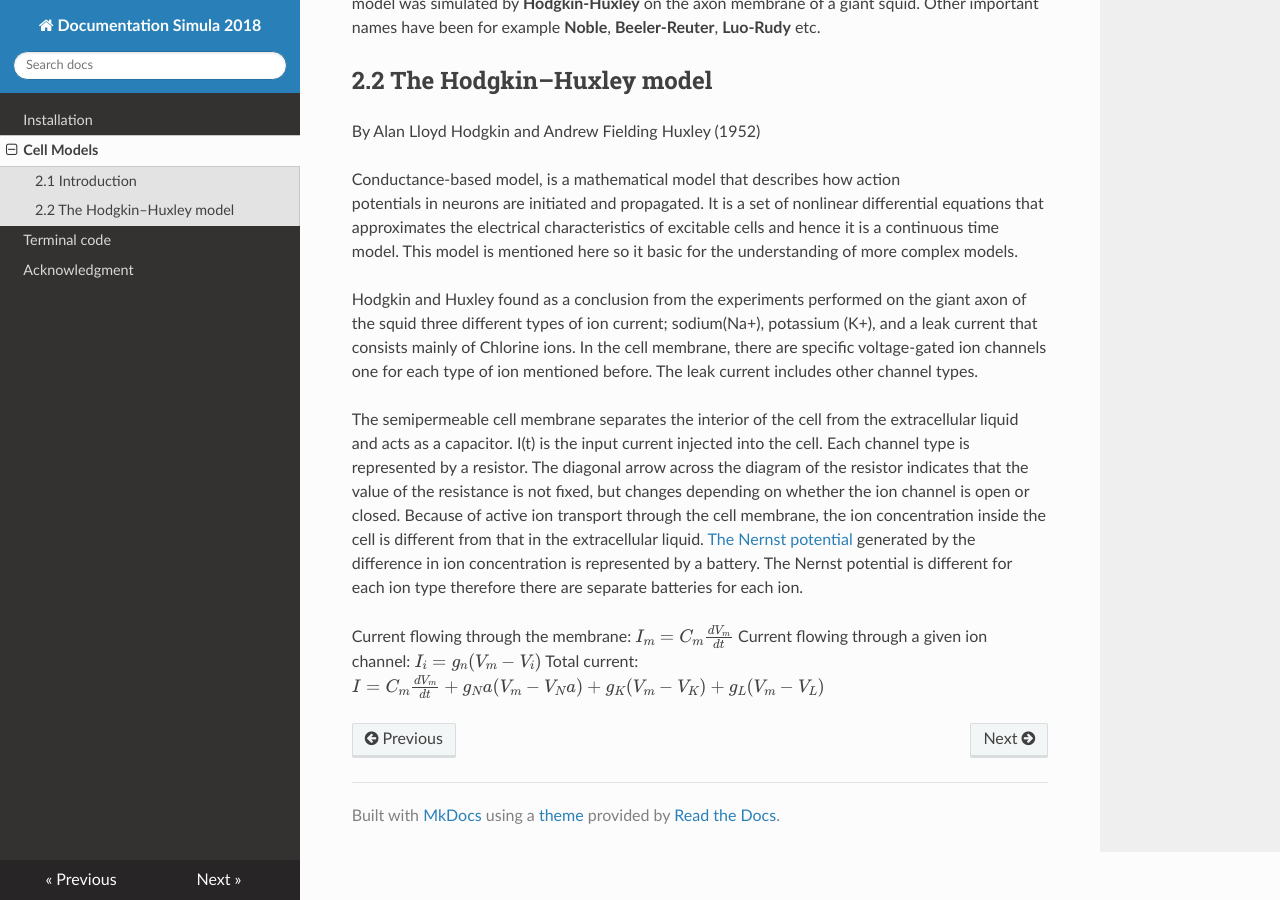
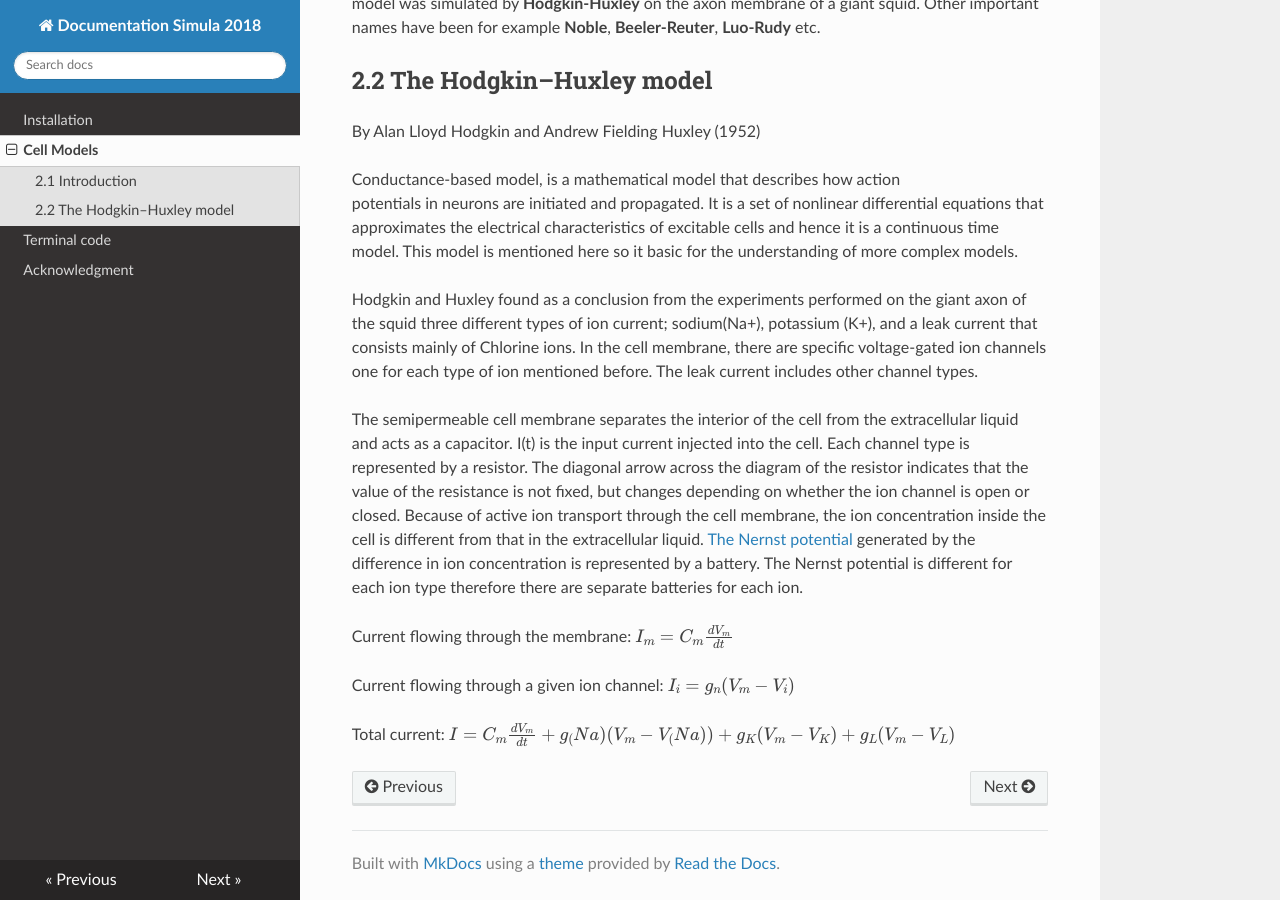
Before and after one commit to ErikaKvalem/Documentation-2018-MkDocs, an MkDocs documentation site: the page built from docs/cellm.md, in a window 1280 px wide and 900 px high, scrolled down 501 px. Built offline with MkDocs 1.6.1, drawn with Linux system fonts in a browser that asks for light colours; nearby versions of some CDN libraries; formulas are drawn with MathJax 3; old or Windows-style settings are respelled for this version of MkDocs.

```diff
--- a/docs/cellm.md
+++ b/docs/cellm.md
@@ -20,5 +20,7 @@ Hodgkin and Huxley found as a conclusion from the experiments performed on the g
 The semipermeable cell membrane separates the interior of the cell from the extracellular liquid and acts as a capacitor.  I(t)  is the input current injected into the cell. Each channel type is represented by a resistor. The diagonal arrow across the diagram of the resistor indicates that the value of the resistance is not fixed, but changes depending on whether the ion channel is open or closed. Because of active ion transport through the cell membrane, the ion concentration inside the cell is different from that in the extracellular liquid. [The Nernst potential](https://en.wikipedia.org/wiki/Nernst_equation) generated by the difference in ion concentration is represented by a battery. The Nernst potential is different for each ion type therefore there are separate batteries for each ion.
 
 Current flowing through the membrane: $I_m={C_m}\frac{dV_m}{dt}$
+
 Current flowing through a given ion channel: $I_i=g_n{(V_m-V_i)}$
-Total current: $I = {C_m}\frac{dV_m}{dt} + {g_Na}{(V_m-V_Na)} + {g_K}{(V_m-V_K)}+ {g_L}{(V_m-V_L)}$
+
+Total current: $I = {C_m}\frac{dV_m}{dt} + {g_(Na)}{(V_m-V_(Na))} + {g_K}{(V_m-V_K)}+ {g_L}{(V_m-V_L)}$
```
